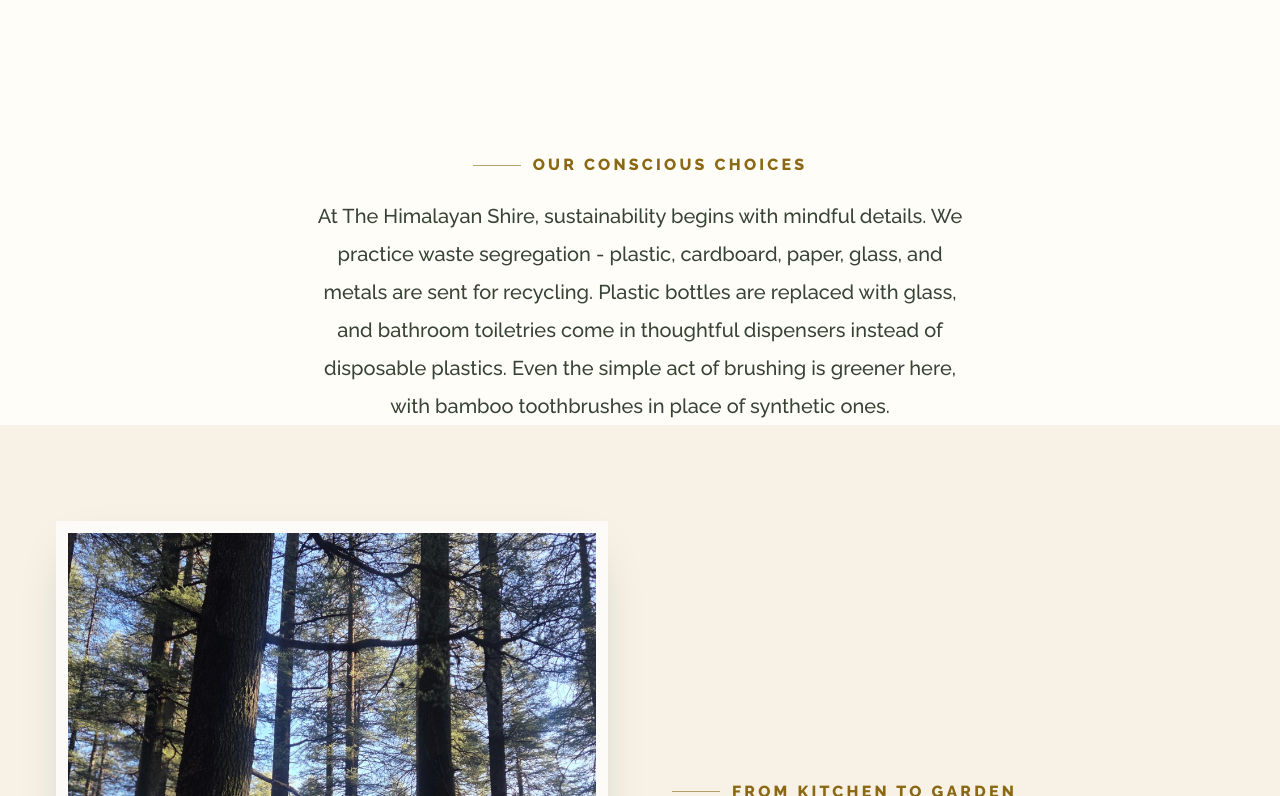
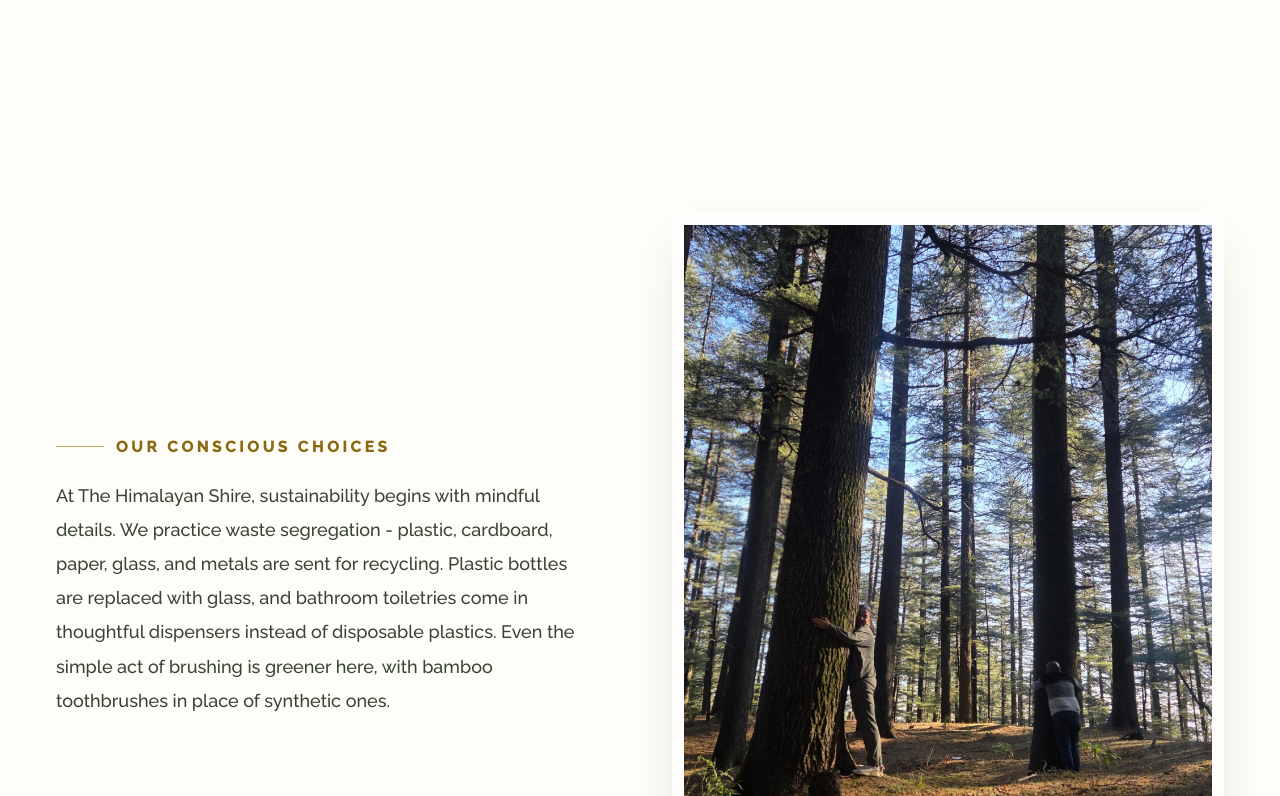
Before and after one commit to theone14122000/shire, a Next.js app: page /sustainability in a window 1280 px wide. Shown: the part 524-1320 px from the top of the page. Built offline with nearby package versions, Linux system fonts and the light colour scheme; no server answers; the database is empty.

Commit message:
Sustainability: Conscious Choices in two-column row, remove dividers, decrease closing heading

```diff
--- a/app/components/sustainability/SustainabilityContent.tsx
+++ b/app/components/sustainability/SustainabilityContent.tsx
@@ -99,8 +99,7 @@ function TextBlock({ initiative }: { initiative: SustainabilityPillar }) {
       className="flex flex-col justify-center"
     >
       <span className="luxe-kicker text-gold-700">{initiative.title}</span>
-      <span className="mt-6 block h-px w-10 bg-gold-600/60" />
-      <p className="mt-6 max-w-[48ch] text-base leading-[1.9] text-emerald-900/80 sm:text-lg">
+      <p className="mt-5 max-w-[48ch] text-base leading-[1.9] text-emerald-900/80 sm:text-lg">
         {initiative.body}
       </p>
     </motion.div>
@@ -120,7 +119,26 @@ export function SustainabilityContent({ content }: { content: SustainabilityCont
   return (
     <div className="min-h-screen overflow-x-hidden bg-[#dce9dc] text-emerald-950">
       <MotionConfig reducedMotion="user">
-        <HeroSection hero={content.hero} approach={content.approach} />
+        <HeroSection hero={content.hero} />
+
+        {/* Our Conscious Choices: text LEFT + image RIGHT */}
+        <section className="bg-[#fffdf7] px-5 py-12 sm:px-8 sm:py-16 lg:px-14 lg:py-24">
+          <div className="mx-auto grid max-w-[1400px] items-center gap-10 lg:grid-cols-2 lg:gap-16">
+            <motion.div
+              initial={{ opacity: 0, y: 24 }}
+              whileInView={{ opacity: 1, y: 0 }}
+              viewport={{ once: true, amount: 0.3 }}
+              transition={{ duration: 0.7, ease: [0.22, 1, 0.36, 1] }}
+              className="flex flex-col justify-center"
+            >
+              <span className="luxe-kicker text-gold-700">{content.approach.kicker}</span>
+              <p className="mt-5 max-w-[48ch] text-base leading-[1.9] text-emerald-900/80 sm:text-lg">
+                {content.approach.body}
+              </p>
+            </motion.div>
+            <ImageCard image={content.featured[0]} priority />
+          </div>
+        </section>
 
         {/* Row 1: Image LEFT + Kitchen text RIGHT */}
         {kitchenInitiative && (
@@ -150,19 +168,13 @@ export function SustainabilityContent({ content }: { content: SustainabilityCont
 
 /* ── Hero ── */
 
-function HeroSection({
-  hero,
-  approach,
-}: {
-  hero: SustainabilityHero;
-  approach: SustainabilityApproach;
-}) {
+function HeroSection({ hero }: { hero: SustainabilityHero }) {
   const { ref, y } = useParallax(["-6%", "8%"]);
 
   return (
     <section
       ref={ref}
-      className="relative overflow-hidden bg-[#fffdf7] px-5 pt-24 sm:px-8 sm:pt-32 lg:px-14 lg:pt-40"
+      className="relative overflow-hidden bg-[#fffdf7] px-5 pt-24 sm:px-8 sm:pt-32 lg:px-14 lg:pt-40 pb-16 sm:pb-20 lg:pb-28"
     >
       <motion.div
         aria-hidden
@@ -192,19 +204,6 @@ function HeroSection({
             {hero.intro}
           </p>
         </motion.div>
-      </motion.div>
-
-      <motion.div
-        initial={{ opacity: 0, y: 24 }}
-        whileInView={{ opacity: 1, y: 0 }}
-        viewport={{ once: true, amount: 0.3 }}
-        transition={{ duration: 0.7, ease: [0.22, 1, 0.36, 1] }}
-        className="relative mx-auto mt-20 max-w-3xl text-center sm:mt-28 lg:mt-36"
-      >
-        <span className="luxe-kicker justify-center text-gold-700">{approach.kicker}</span>
-        <p className="mx-auto mt-5 max-w-2xl text-lg leading-[1.9] text-emerald-900/80 sm:text-xl">
-          {approach.body}
-        </p>
       </motion.div>
     </section>
   );
@@ -242,7 +241,7 @@ function ClosingSection({ closing }: { closing: SustainabilityClosing }) {
         </motion.span>
         <motion.h2
           variants={fadeUp}
-          className="mt-7 font-display text-4xl font-semibold leading-[1.08] text-cream-50 sm:text-5xl"
+          className="mt-7 font-display text-2xl font-semibold leading-[1.08] text-cream-50 sm:text-3xl"
         >
           {closing.heading}
         </motion.h2>
```
